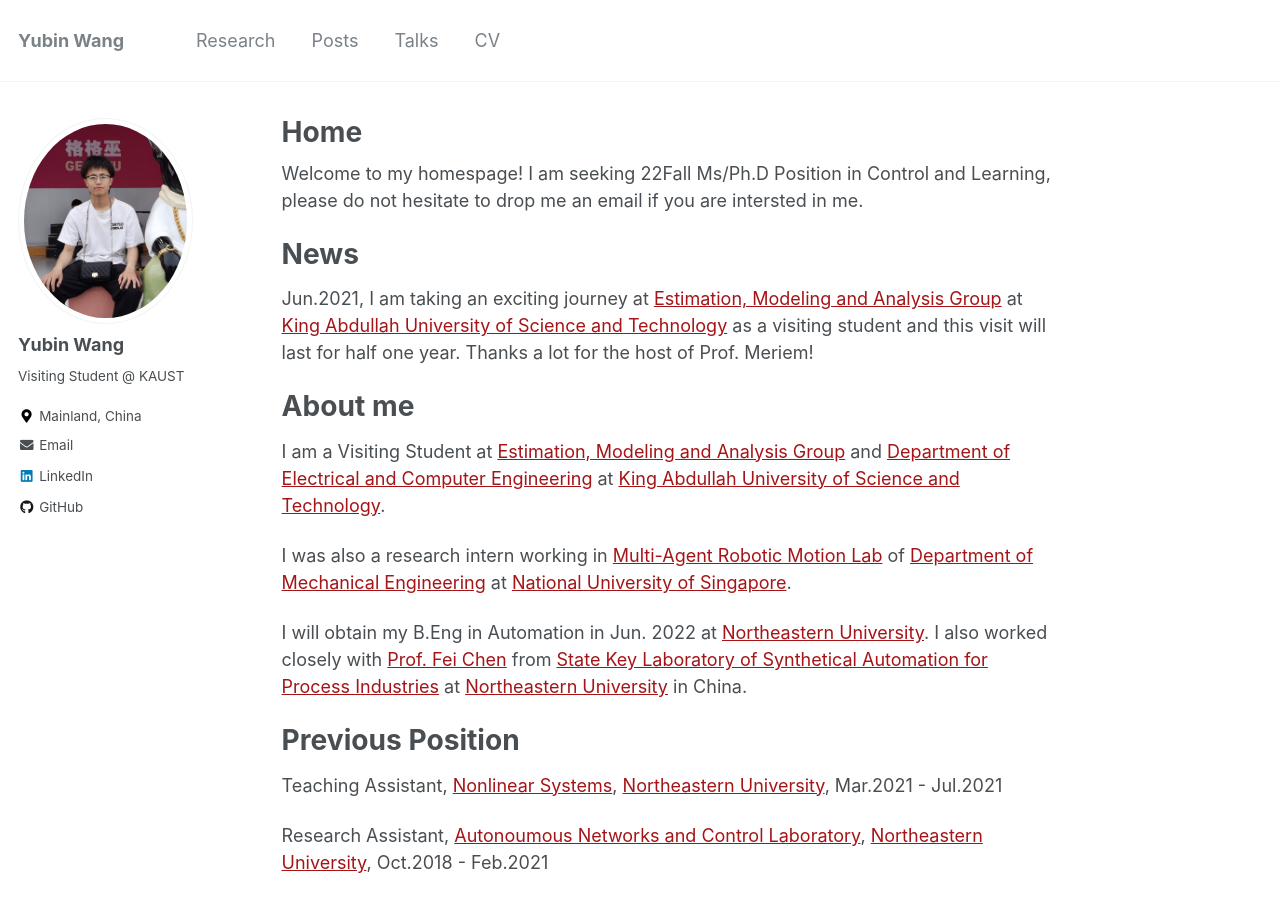
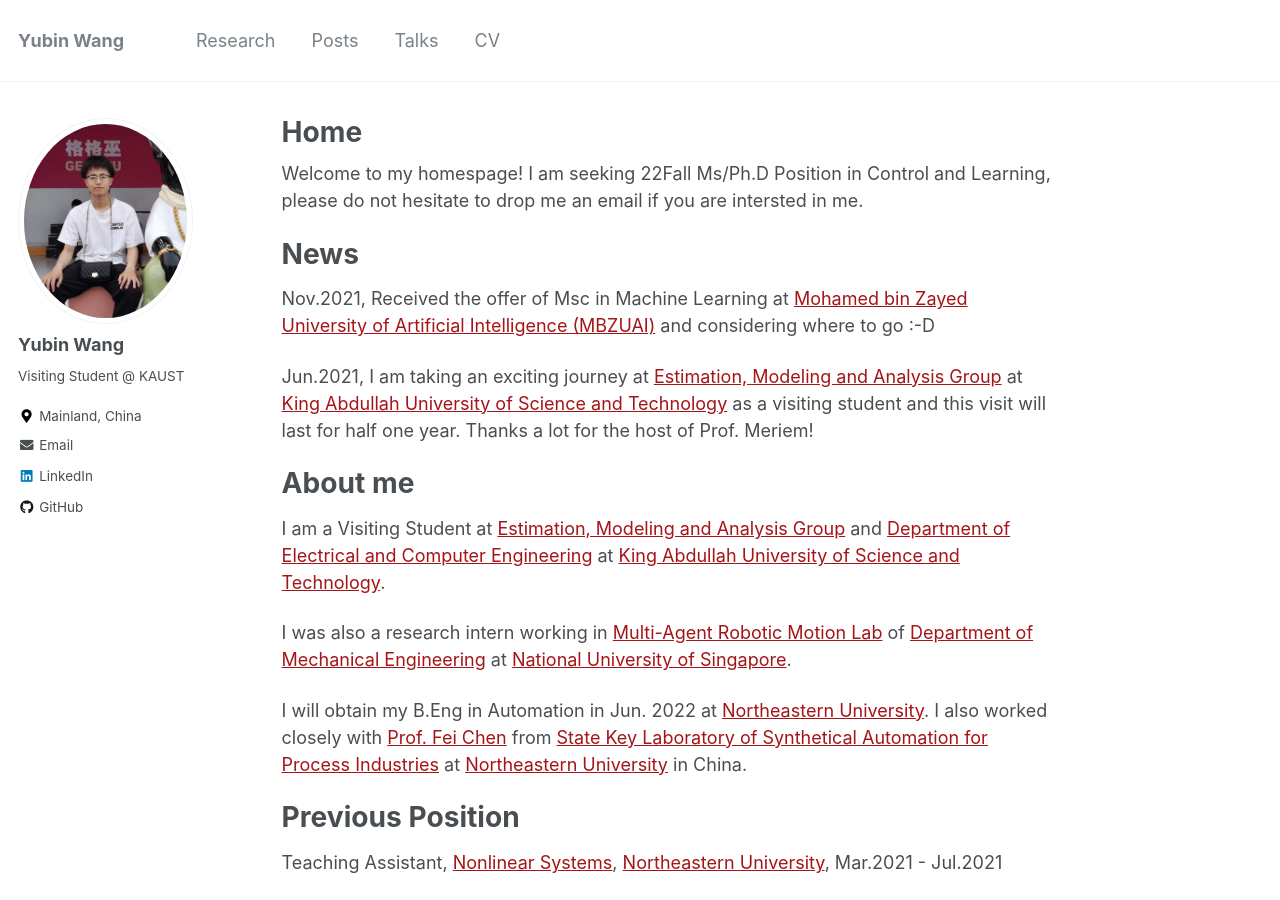
Before and after one commit to yubinwang11/template, a Jekyll site: the page built from _pages/about.md, in a window 1280 px wide and 900 px high. Built offline with Jekyll 4.4.1, drawn with Linux system fonts in a browser that asks for light colours.

Commit message:
nov news

```diff
--- a/_pages/about.md
+++ b/_pages/about.md
@@ -10,6 +10,7 @@ redirect_from:
 Welcome to my homespage! I am seeking 22Fall Ms/Ph.D Position in Control and Learning, please do not hesitate to drop me an email if you are intersted in me.
 
 # News
+Nov.2021, Received the offer of Msc in Machine Learning at [Mohamed bin Zayed University of Artificial Intelligence (MBZUAI)](https://mbzuai.ac.ae/) and considering where to go :-D
 
 Jun.2021, I am taking an exciting journey at [Estimation, Modeling and Analysis Group](https://cemse.kaust.edu.sa/emang) at [King Abdullah University of Science and Technology](https://www.kaust.edu.sa/en) as a visiting student and this visit will last for half one year. Thanks a lot for the host of Prof. Meriem!
 
```
Also changed, not shown: 12 other files.
